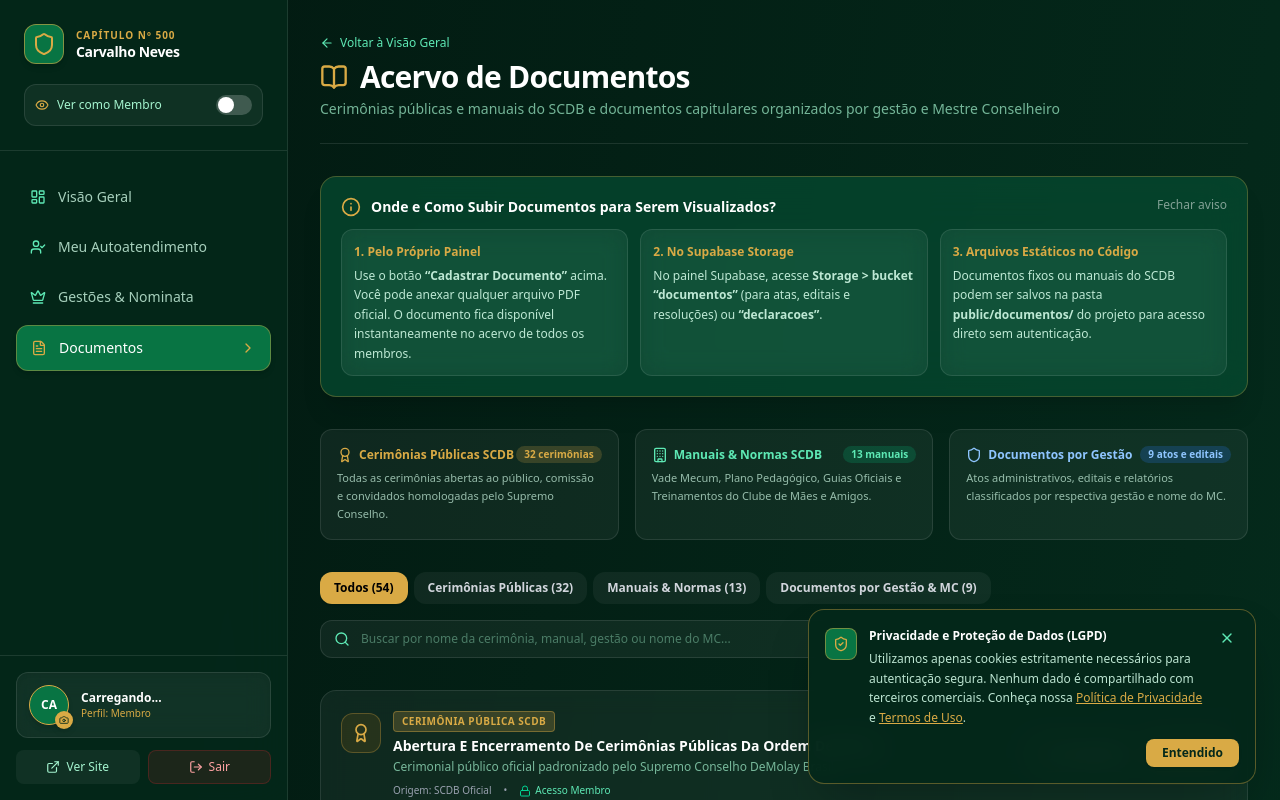
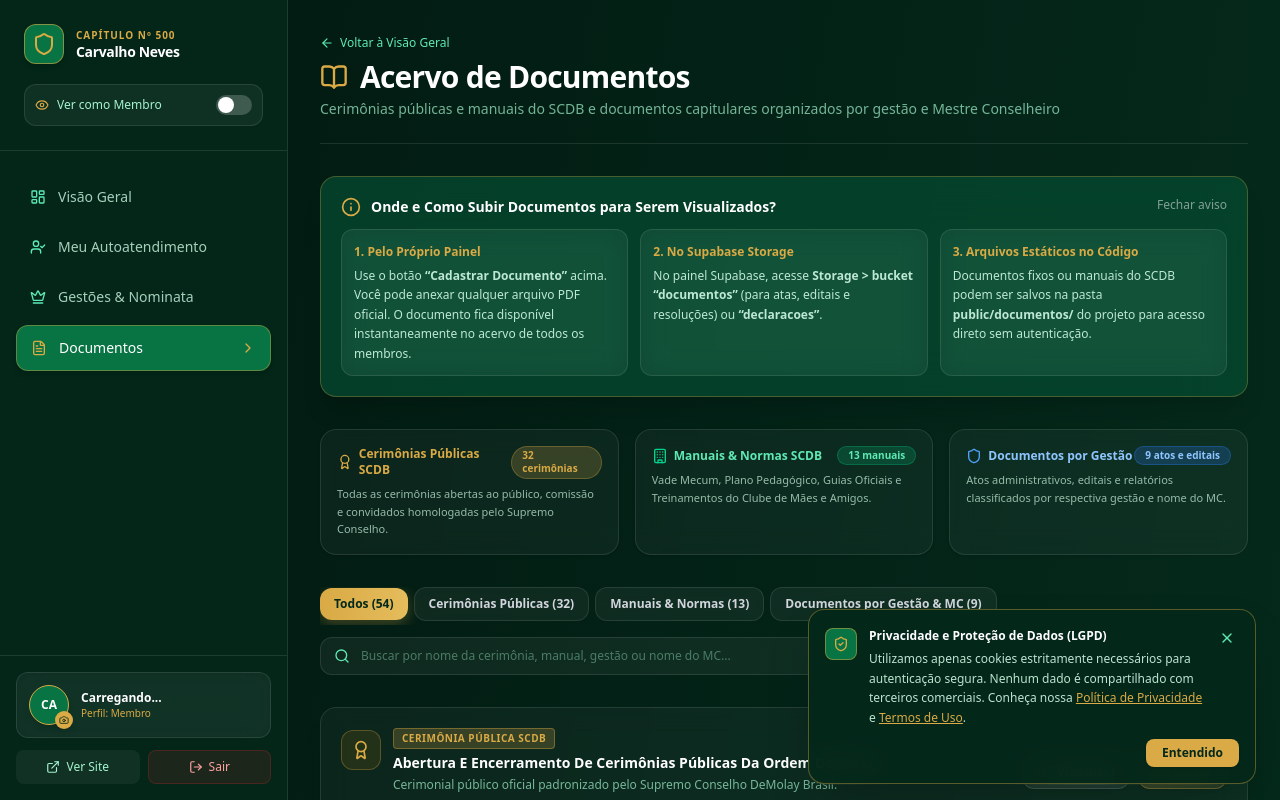
Before and after one commit to jotamonteiro0/site-cn, a Next.js app: page /dashboard/documentos in a window 1280 px wide. Shown: the top 800 px of the page. Built offline with nearby package versions, Linux system fonts and the light colour scheme; no server answers.

Commit message:
fix(documentos): conectar streaming ao Supabase Storage e aprimorar glassmorphism nos modais e botoes

```diff
--- a/app/(dashboard)/dashboard/documentos/page.tsx
+++ b/app/(dashboard)/dashboard/documentos/page.tsx
@@ -660,7 +660,7 @@ export default function DashboardDocumentosPage() {
         {canPublish && (
           <button
             onClick={() => setIsModalOpen(true)}
-            className="inline-flex items-center gap-2 px-4 py-2.5 rounded-xl bg-[#D9AA45] hover:bg-[#e3b64f] text-[#04281A] font-bold text-xs transition-all shadow-md cursor-pointer shrink-0"
+            className="inline-flex items-center gap-2 px-4 py-2.5 rounded-xl bg-gradient-to-r from-[#D9AA45] via-[#E5BC5C] to-[#D9AA45] hover:brightness-110 text-[#04281A] font-extrabold text-xs transition-all duration-200 shadow-[0_4px_16px_rgba(217,170,69,0.3)] hover:shadow-[0_6px_22px_rgba(217,170,69,0.45)] hover:-translate-y-0.5 cursor-pointer shrink-0"
           >
             <PlusCircle className="w-4 h-4" />
             <span>Cadastrar Documento</span>
@@ -716,15 +716,15 @@ export default function DashboardDocumentosPage() {
         </div>
       )}
 
-      {/* RESUMO DOS ACERVOS DISPONÍVEIS */}
+      {/* RESUMO DOS ACERVOS DISPONÍVEIS COM GLASSMORPHISM */}
       <div className="grid grid-cols-1 md:grid-cols-3 gap-4 text-xs">
-        <div className="p-4 rounded-xl bg-white/5 border border-white/10 space-y-1.5">
+        <div className="p-4 rounded-2xl bg-white/[0.04] backdrop-blur-md border border-white/10 hover:border-[#D9AA45]/40 hover:bg-[#064D32]/25 transition-all duration-300 shadow-sm space-y-1.5 group">
           <div className="flex items-center justify-between">
             <span className="font-bold text-[#D9AA45] flex items-center gap-1.5">
-              <Award className="w-4 h-4" />
+              <Award className="w-4 h-4 text-[#D9AA45] group-hover:scale-110 transition-transform" />
               Cerimônias Públicas SCDB
             </span>
-            <span className="px-2 py-0.5 rounded-full text-[10px] font-bold bg-[#D9AA45]/20 text-[#D9AA45]">
+            <span className="px-2.5 py-0.5 rounded-full text-[10px] font-bold bg-[#D9AA45]/20 text-[#D9AA45] border border-[#D9AA45]/30">
               {scdbPublicCeremonies.length} cerimônias
             </span>
           </div>
@@ -733,13 +733,13 @@ export default function DashboardDocumentosPage() {
           </p>
         </div>
 
-        <div className="p-4 rounded-xl bg-white/5 border border-white/10 space-y-1.5">
+        <div className="p-4 rounded-2xl bg-white/[0.04] backdrop-blur-md border border-white/10 hover:border-emerald-400/40 hover:bg-[#064D32]/25 transition-all duration-300 shadow-sm space-y-1.5 group">
           <div className="flex items-center justify-between">
             <span className="font-bold text-emerald-300 flex items-center gap-1.5">
-              <Building className="w-4 h-4" />
+              <Building className="w-4 h-4 text-emerald-400 group-hover:scale-110 transition-transform" />
               Manuais & Normas SCDB
             </span>
-            <span className="px-2 py-0.5 rounded-full text-[10px] font-bold bg-emerald-500/20 text-emerald-300">
+            <span className="px-2.5 py-0.5 rounded-full text-[10px] font-bold bg-emerald-500/20 text-emerald-300 border border-emerald-500/30">
               {scdbGeneralManuals.length} manuais
             </span>
           </div>
@@ -748,13 +748,13 @@ export default function DashboardDocumentosPage() {
           </p>
         </div>
 
-        <div className="p-4 rounded-xl bg-white/5 border border-white/10 space-y-1.5">
+        <div className="p-4 rounded-2xl bg-white/[0.04] backdrop-blur-md border border-white/10 hover:border-blue-400/40 hover:bg-[#064D32]/25 transition-all duration-300 shadow-sm space-y-1.5 group">
           <div className="flex items-center justify-between">
             <span className="font-bold text-blue-300 flex items-center gap-1.5">
-              <Shield className="w-4 h-4" />
+              <Shield className="w-4 h-4 text-blue-400 group-hover:scale-110 transition-transform" />
               Documentos por Gestão
             </span>
-            <span className="px-2 py-0.5 rounded-full text-[10px] font-bold bg-blue-500/20 text-blue-300">
+            <span className="px-2.5 py-0.5 rounded-full text-[10px] font-bold bg-blue-500/20 text-blue-300 border border-blue-500/30">
               {gestaoDocuments.length} atos e editais
             </span>
           </div>
@@ -771,40 +771,40 @@ export default function DashboardDocumentosPage() {
           <div className="flex items-center gap-1.5 overflow-x-auto pb-1 scrollbar-none">
             <button
               onClick={() => setActiveTab("todos")}
-              className={`px-3.5 py-2 rounded-xl text-xs font-bold transition-all cursor-pointer whitespace-nowrap ${
+              className={`px-3.5 py-2 rounded-xl text-xs font-bold transition-all duration-200 cursor-pointer whitespace-nowrap ${
                 activeTab === "todos"
-                  ? "bg-[#D9AA45] text-black shadow"
-                  : "bg-white/5 text-gray-300 hover:bg-white/10"
+                  ? "bg-gradient-to-r from-[#D9AA45] to-[#E5BC5C] text-[#04281A] shadow-[0_4px_14px_rgba(217,170,69,0.3)]"
+                  : "bg-white/[0.05] text-gray-300 hover:bg-white/[0.09] border border-white/10 hover:border-white/20 backdrop-blur-sm"
               }`}
             >
               Todos ({allCatalog.length})
             </button>
             <button
               onClick={() => setActiveTab("cerimonias")}
-              className={`px-3.5 py-2 rounded-xl text-xs font-bold transition-all cursor-pointer whitespace-nowrap ${
+              className={`px-3.5 py-2 rounded-xl text-xs font-bold transition-all duration-200 cursor-pointer whitespace-nowrap ${
                 activeTab === "cerimonias"
-                  ? "bg-[#D9AA45] text-black shadow"
-                  : "bg-white/5 text-gray-300 hover:bg-white/10"
+                  ? "bg-gradient-to-r from-[#D9AA45] to-[#E5BC5C] text-[#04281A] shadow-[0_4px_14px_rgba(217,170,69,0.3)]"
+                  : "bg-white/[0.05] text-gray-300 hover:bg-white/[0.09] border border-white/10 hover:border-white/20 backdrop-blur-sm"
               }`}
             >
               Cerimônias Públicas ({scdbPublicCeremonies.length})
             </button>
             <button
               onClick={() => setActiveTab("manuais")}
-              className={`px-3.5 py-2 rounded-xl text-xs font-bold transition-all cursor-pointer whitespace-nowrap ${
+              className={`px-3.5 py-2 rounded-xl text-xs font-bold transition-all duration-200 cursor-pointer whitespace-nowrap ${
                 activeTab === "manuais"
-                  ? "bg-[#D9AA45] text-black shadow"
-                  : "bg-white/5 text-gray-300 hover:bg-white/10"
+                  ? "bg-gradient-to-r from-[#D9AA45] to-[#E5BC5C] text-[#04281A] shadow-[0_4px_14px_rgba(217,170,69,0.3)]"
+                  : "bg-white/[0.05] text-gray-300 hover:bg-white/[0.09] border border-white/10 hover:border-white/20 backdrop-blur-sm"
               }`}
             >
               Manuais & Normas ({scdbGeneralManuals.length})
             </button>
             <button
               onClick={() => setActiveTab("gestoes")}
-              className={`px-3.5 py-2 rounded-xl text-xs font-bold transition-all cursor-pointer whitespace-nowrap ${
+              className={`px-3.5 py-2 rounded-xl text-xs font-bold transition-all duration-200 cursor-pointer whitespace-nowrap ${
                 activeTab === "gestoes"
-                  ? "bg-[#D9AA45] text-black shadow"
-                  : "bg-white/5 text-gray-300 hover:bg-white/10"
+                  ? "bg-gradient-to-r from-[#D9AA45] to-[#E5BC5C] text-[#04281A] shadow-[0_4px_14px_rgba(217,170,69,0.3)]"
+                  : "bg-white/[0.05] text-gray-300 hover:bg-white/[0.09] border border-white/10 hover:border-white/20 backdrop-blur-sm"
               }`}
             >
               Documentos por Gestão & MC ({gestaoDocuments.length})
@@ -845,7 +845,7 @@ export default function DashboardDocumentosPage() {
       </div>
 
       {/* LISTAGEM DE DOCUMENTOS */}
-      <div className="rounded-2xl bg-white/5 border border-white/10 backdrop-blur-md overflow-hidden">
+      <div className="rounded-2xl bg-white/[0.04] border border-white/10 backdrop-blur-md overflow-hidden shadow-xl">
         {filteredDocs.length === 0 ? (
           <div className="py-12 text-center text-xs text-emerald-200/60">
             Nenhum documento encontrado para o critério selecionado.
@@ -855,7 +855,7 @@ export default function DashboardDocumentosPage() {
             {filteredDocs.map((doc) => (
               <div
                 key={doc.id}
-                className="p-4 sm:p-5 flex flex-col sm:flex-row sm:items-center justify-between gap-4 hover:bg-white/[0.02] transition-colors"
+                className="p-4 sm:p-5 flex flex-col sm:flex-row sm:items-center justify-between gap-4 hover:bg-[#064D32]/25 transition-all duration-200 group"
               >
                 <div className="flex items-start gap-3">
                   <div className={`w-10 h-10 rounded-xl flex items-center justify-center shrink-0 mt-0.5 ${
@@ -927,7 +927,7 @@ export default function DashboardDocumentosPage() {
                         setViewingDoc(doc);
                       }
                     }}
-                    className="px-3.5 py-2 rounded-xl bg-white/5 hover:bg-white/10 border border-white/10 text-white text-xs font-semibold transition-all flex items-center gap-1.5 cursor-pointer backdrop-blur-sm"
+                    className="px-3.5 py-2 rounded-xl bg-white/[0.06] hover:bg-white/[0.12] border border-white/15 hover:border-[#D9AA45]/50 text-white text-xs font-semibold transition-all duration-200 flex items-center gap-1.5 cursor-pointer backdrop-blur-md shadow-sm hover:shadow-[0_0_15px_rgba(217,170,69,0.25)] hover:-translate-y-0.5 active:translate-y-0"
                     title="Visualizar documento em nova guia do navegador"
                   >
                     <BookOpen className="w-3.5 h-3.5 text-[#D9AA45]" />
@@ -937,7 +937,7 @@ export default function DashboardDocumentosPage() {
                   {/* Botão Baixar (Download Direto) */}
                   <button
                     onClick={() => handleDownloadDoc(doc)}
-                    className="px-3 py-2 rounded-xl bg-[#D9AA45]/20 hover:bg-[#D9AA45]/30 border border-[#D9AA45]/40 text-[#D9AA45] text-xs font-bold transition-all flex items-center gap-1 cursor-pointer backdrop-blur-sm"
+                    className="px-3.5 py-2 rounded-xl bg-gradient-to-r from-[#D9AA45]/20 to-[#D9AA45]/10 hover:from-[#D9AA45]/30 hover:to-[#D9AA45]/20 border border-[#D9AA45]/40 hover:border-[#D9AA45]/70 text-[#D9AA45] text-xs font-bold transition-all duration-200 flex items-center gap-1.5 cursor-pointer backdrop-blur-md shadow-sm hover:shadow-[0_0_15px_rgba(217,170,69,0.3)] hover:-translate-y-0.5 active:translate-y-0"
                     title="Baixar arquivo PDF diretamente para o seu computador"
                   >
                     <Download className="w-3.5 h-3.5" />
@@ -949,7 +949,7 @@ export default function DashboardDocumentosPage() {
                     <>
                       <label
                         htmlFor={`attach-input-${doc.id}`}
-                        className="px-3 py-2 rounded-xl bg-emerald-500/15 hover:bg-emerald-500/25 border border-emerald-500/40 text-emerald-300 text-xs font-semibold transition-all flex items-center gap-1 cursor-pointer"
+                        className="px-3 py-2 rounded-xl bg-emerald-500/15 hover:bg-emerald-500/25 border border-emerald-500/40 hover:border-emerald-400 text-emerald-300 text-xs font-semibold transition-all duration-200 flex items-center gap-1 cursor-pointer backdrop-blur-sm hover:shadow-[0_0_15px_rgba(16,185,129,0.25)] hover:-translate-y-0.5 active:translate-y-0"
                         title="Anexar ou substituir arquivo PDF deste documento"
                       >
                         <Paperclip className="w-3.5 h-3.5 text-emerald-400" />
@@ -970,7 +970,7 @@ export default function DashboardDocumentosPage() {
 
                       <button
                         onClick={() => setDocToDelete(doc)}
-                        className="px-2.5 py-2 rounded-xl bg-red-500/10 hover:bg-red-500/20 border border-red-500/30 text-red-300 text-xs font-semibold transition-all flex items-center gap-1 cursor-pointer"
+                        className="px-2.5 py-2 rounded-xl bg-red-500/10 hover:bg-red-500/20 border border-red-500/30 hover:border-red-400 text-red-300 text-xs font-semibold transition-all duration-200 flex items-center gap-1 cursor-pointer backdrop-blur-sm hover:shadow-[0_0_15px_rgba(239,68,68,0.25)] hover:-translate-y-0.5 active:translate-y-0"
                         title="Excluir documento do acervo"
                       >
                         <Trash2 className="w-3.5 h-3.5" />
@@ -987,17 +987,17 @@ export default function DashboardDocumentosPage() {
 
       {/* MODAL DE VISUALIZAÇÃO E EMISSÃO DE PDF OFICIAL (CLIENT-SIDE PRINT / PDF) */}
       {viewingDoc && (
-        <div className="fixed inset-0 z-50 flex items-center justify-center p-4 bg-black/80 backdrop-blur-md animate-in fade-in overflow-y-auto">
-          <div className="w-full max-w-2xl bg-[#04281A] border border-[#D9AA45]/40 rounded-2xl shadow-2xl p-6 md:p-8 space-y-6 text-white my-8 print-area">
+        <div className="fixed inset-0 z-50 flex items-center justify-center p-4 glass-overlay animate-in fade-in overflow-y-auto">
+          <div className="w-full max-w-2xl bg-gradient-to-b from-[#064D32]/95 via-[#04281A]/95 to-[#021810]/95 backdrop-blur-2xl border border-[#D9AA45]/40 rounded-2xl shadow-[0_20px_60px_-15px_rgba(4,40,26,0.8),0_0_40px_rgba(217,170,69,0.15)] p-6 md:p-8 space-y-6 text-white my-8 print-area animate-in zoom-in-95">
             {/* Header Timbre Oficial Capitular */}
             <div className="text-center pb-4 border-b border-white/10 space-y-2">
-              <div className="inline-flex items-center justify-center w-12 h-12 rounded-xl bg-[#087443] border border-[#D9AA45] text-[#D9AA45] mb-1 shadow-lg">
+              <div className="inline-flex items-center justify-center w-12 h-12 rounded-xl bg-gradient-to-br from-[#087443] to-[#04281A] border border-[#D9AA45] text-[#D9AA45] mb-1 shadow-lg shadow-[#087443]/30">
                 <Shield className="w-7 h-7" />
               </div>
               <h2 className="text-lg font-black tracking-wide uppercase text-white">
                 Capítulo Professor Carvalho Neves Nº 500
               </h2>
-              <p className="text-xs text-[#D9AA45] font-semibold">
+              <p className="text-xs text-[#D9AA45] font-semibold tracking-wide">
                 Ordem DeMolay • Supremo Conselho DeMolay Brasil (SCDB)
               </p>
               <p className="text-[11px] text-emerald-200/70">
@@ -1006,7 +1006,7 @@ export default function DashboardDocumentosPage() {
             </div>
 
             {/* Identificação do Documento */}
-            <div className="space-y-2 bg-white/5 p-4 rounded-xl border border-white/10">
+            <div className="space-y-2 bg-white/[0.04] backdrop-blur-md p-4 rounded-xl border border-white/10 shadow-inner">
               <div className="flex flex-wrap items-center justify-between gap-2">
                 <span className="px-2.5 py-0.5 rounded text-[10px] font-bold uppercase bg-[#D9AA45]/20 text-[#D9AA45] border border-[#D9AA45]/40">
                   {viewingDoc.type}
@@ -1026,7 +1026,7 @@ export default function DashboardDocumentosPage() {
             </div>
 
             {/* Conteúdo / Descrição */}
-            <div className="p-4 rounded-xl bg-black/30 border border-white/10 text-xs text-emerald-100/90 leading-relaxed space-y-3">
+            <div className="p-4 rounded-xl bg-black/25 backdrop-blur-sm border border-white/10 text-xs text-emerald-100/90 leading-relaxed space-y-3">
               <p className="font-semibold text-white">Resumo e Diretrizes Oficiais:</p>
               <p>{viewingDoc.description}</p>
               {viewingDoc.category === "scdb_cerimonias" && (
@@ -1038,7 +1038,7 @@ export default function DashboardDocumentosPage() {
 
             {/* Arquivo PDF Anexo */}
             {viewingDoc.downloadUrl ? (
-              <div className="p-3.5 rounded-xl bg-emerald-900/30 border border-emerald-500/40 flex items-center justify-between gap-3 text-xs">
+              <div className="p-3.5 rounded-xl bg-emerald-950/40 backdrop-blur-sm border border-emerald-500/40 flex items-center justify-between gap-3 text-xs">
                 <div className="flex items-center gap-2 text-emerald-300">
                   <Paperclip className="w-4 h-4 text-[#D9AA45]" />
                   <span>Arquivo PDF oficial vinculado a este documento.</span>
@@ -1047,14 +1047,14 @@ export default function DashboardDocumentosPage() {
                   href={viewingDoc.downloadUrl}
                   target="_blank"
                   rel="noopener noreferrer"
-                  className="px-3 py-1.5 rounded-lg bg-[#D9AA45] hover:bg-[#e3b64f] text-[#04281A] font-bold flex items-center gap-1.5 transition-colors"
+                  className="px-3.5 py-2 rounded-xl bg-gradient-to-r from-[#D9AA45] to-[#E5BC5C] hover:brightness-110 text-[#04281A] font-bold flex items-center gap-1.5 transition-all shadow-md hover:shadow-[0_0_15px_rgba(217,170,69,0.35)]"
                 >
                   <Download className="w-3.5 h-3.5" />
                   <span>Abrir Arquivo PDF</span>
                 </a>
               </div>
             ) : (
-              <div className="p-3.5 rounded-xl bg-white/5 border border-white/10 text-xs text-emerald-200/70">
+              <div className="p-3.5 rounded-xl bg-white/[0.04] border border-white/10 text-xs text-emerald-200/70">
                 <p>
                   Documento oficial registrado no acervo capitular. Utilize a opção abaixo para emitir e imprimir diretamente em folha A4 com o timbre capitular.
                 </p>
@@ -1065,7 +1065,7 @@ export default function DashboardDocumentosPage() {
             <div className="flex flex-wrap items-center justify-between gap-3 pt-4 border-t border-white/10 no-print">
               <button
                 onClick={() => setViewingDoc(null)}
-                className="px-4 py-2 rounded-xl bg-white/10 hover:bg-white/20 text-white text-xs font-semibold cursor-pointer transition-colors"
+                className="px-4 py-2 rounded-xl bg-white/10 hover:bg-white/20 text-white text-xs font-semibold cursor-pointer transition-all border border-white/10"
               >
                 Fechar
               </button>
@@ -1074,7 +1074,7 @@ export default function DashboardDocumentosPage() {
                 {canManageDocs && (
                   <label
                     htmlFor="modal-attach-file"
-                    className="px-3.5 py-2 rounded-xl bg-white/10 hover:bg-white/20 border border-white/20 text-white text-xs font-semibold cursor-pointer transition-colors flex items-center gap-1.5"
+                    className="px-3.5 py-2 rounded-xl bg-emerald-500/15 hover:bg-emerald-500/25 border border-emerald-500/40 text-emerald-300 text-xs font-semibold cursor-pointer transition-all flex items-center gap-1.5 shadow-sm hover:shadow-[0_0_12px_rgba(16,185,129,0.2)]"
                   >
                     <Upload className="w-3.5 h-3.5 text-[#D9AA45]" />
                     <span>{viewingDoc.downloadUrl ? "Substituir PDF" : "Anexar PDF"}</span>
@@ -1095,7 +1095,7 @@ export default function DashboardDocumentosPage() {
 
                 <button
                   onClick={() => window.print()}
-                  className="px-4 py-2 rounded-xl bg-[#D9AA45] hover:bg-[#e3b64f] text-[#04281A] font-bold text-xs cursor-pointer transition-all shadow-md flex items-center gap-1.5"
+                  className="px-4 py-2 rounded-xl bg-gradient-to-r from-[#D9AA45] via-[#E5BC5C] to-[#D9AA45] hover:brightness-110 text-[#04281A] font-extrabold text-xs cursor-pointer transition-all shadow-md hover:shadow-[0_0_18px_rgba(217,170,69,0.4)] flex items-center gap-1.5"
                 >
                   <Printer className="w-4 h-4" />
                   <span>Imprimir / Salvar em PDF</span>
@@ -1108,11 +1108,11 @@ export default function DashboardDocumentosPage() {
 
       {/* MODAL DE CONFIRMAÇÃO DE EXCLUSÃO (DESIGN CAPITULAR EM GLASSMORPHISM) */}
       {docToDelete && (
-        <div className="fixed inset-0 z-50 flex items-center justify-center p-4 bg-black/85 backdrop-blur-md animate-in fade-in">
-          <div className="w-full max-w-md rounded-2xl bg-gradient-to-b from-[#064D32] to-[#04281A] border border-[#D9AA45]/50 shadow-2xl p-6 text-white space-y-5 animate-in zoom-in-95">
+        <div className="fixed inset-0 z-50 flex items-center justify-center p-4 glass-overlay animate-in fade-in">
+          <div className="w-full max-w-md rounded-2xl bg-gradient-to-b from-[#064D32]/95 via-[#04281A]/95 to-[#021810]/95 backdrop-blur-2xl border border-[#D9AA45]/50 shadow-[0_20px_60px_-15px_rgba(4,40,26,0.8),0_0_40px_rgba(217,170,69,0.15)] p-6 text-white space-y-5 animate-in zoom-in-95">
             {/* Cabeçalho */}
             <div className="flex items-center gap-3.5 pb-4 border-b border-white/10">
-              <div className="w-12 h-12 rounded-2xl bg-rose-500/15 border border-rose-500/40 flex items-center justify-center text-rose-400 shrink-0 shadow-lg">
+              <div className="w-12 h-12 rounded-2xl bg-rose-500/15 border border-rose-500/40 flex items-center justify-center text-rose-400 shrink-0 shadow-lg shadow-rose-500/20">
                 <AlertTriangle className="w-6 h-6" />
               </div>
               <div>
@@ -1126,7 +1126,7 @@ export default function DashboardDocumentosPage() {
             </div>
 
             {/* Cartão Informativo com Glassmorphism */}
-            <div className="p-4 rounded-xl bg-white/[0.04] backdrop-blur-md border border-white/10 space-y-2">
+            <div className="p-4 rounded-xl bg-white/[0.04] backdrop-blur-md border border-white/10 space-y-2 shadow-inner">
               <span className="px-2 py-0.5 rounded text-[9px] font-bold uppercase tracking-wider bg-[#D9AA45]/20 text-[#D9AA45] border border-[#D9AA45]/30">
                 {docToDelete.type}
               </span>
@@ -1155,7 +1155,7 @@ export default function DashboardDocumentosPage() {
                 type="button"
                 onClick={() => setDocToDelete(null)}
                 disabled={isDeleting}
-                className="px-4 py-2 rounded-xl bg-white/10 hover:bg-white/20 text-white text-xs font-semibold transition-colors cursor-pointer disabled:opacity-50"
+                className="px-4 py-2 rounded-xl bg-white/10 hover:bg-white/20 text-white text-xs font-semibold transition-colors cursor-pointer disabled:opacity-50 border border-white/10"
               >
                 Cancelar
               </button>
@@ -1163,7 +1163,7 @@ export default function DashboardDocumentosPage() {
                 type="button"
                 onClick={confirmDeleteDoc}
                 disabled={isDeleting}
-                className="px-4 py-2 rounded-xl bg-gradient-to-r from-rose-600 to-red-700 hover:from-rose-500 hover:to-red-600 text-white text-xs font-bold transition-all shadow-lg flex items-center gap-1.5 cursor-pointer disabled:opacity-50"
+                className="px-4 py-2 rounded-xl bg-gradient-to-r from-rose-600 to-red-700 hover:from-rose-500 hover:to-red-600 text-white text-xs font-bold transition-all shadow-lg hover:shadow-rose-600/30 flex items-center gap-1.5 cursor-pointer disabled:opacity-50"
               >
                 <Trash2 className="w-3.5 h-3.5" />
                 <span>{isDeleting ? "Excluindo..." : "Confirmar Exclusão"}</span>
@@ -1175,8 +1175,8 @@ export default function DashboardDocumentosPage() {
 
       {/* MODAL DE CADASTRO COM GLASSMORPHISM E UPLOAD DE PDF (APENAS MASTER E ESCRIVÃO) */}
       {isModalOpen && canPublish && (
-        <div className="fixed inset-0 z-50 flex items-center justify-center p-4 bg-black/80 backdrop-blur-md animate-in fade-in">
-          <div className="w-full max-w-lg p-6 rounded-2xl bg-[#04281A]/95 backdrop-blur-2xl border border-[#D9AA45]/40 shadow-2xl space-y-4 text-white">
+        <div className="fixed inset-0 z-50 flex items-center justify-center p-4 glass-overlay animate-in fade-in">
+          <div className="w-full max-w-lg p-6 rounded-2xl bg-gradient-to-b from-[#064D32]/95 via-[#04281A]/95 to-[#021810]/95 backdrop-blur-2xl border border-[#D9AA45]/40 shadow-[0_20px_60px_-15px_rgba(4,40,26,0.8),0_0_40px_rgba(217,170,69,0.15)] space-y-4 text-white animate-in zoom-in-95">
             <div className="flex items-center gap-2">
               <FileText className="w-5 h-5 text-[#D9AA45]" />
               <h3 className="text-lg font-bold">Cadastrar Documento Capitular</h3>
```
Also changed, not shown: app/api/documents/[filename]/route.ts (+79 -11 lines), app/globals.css (+37 -0 lines).
